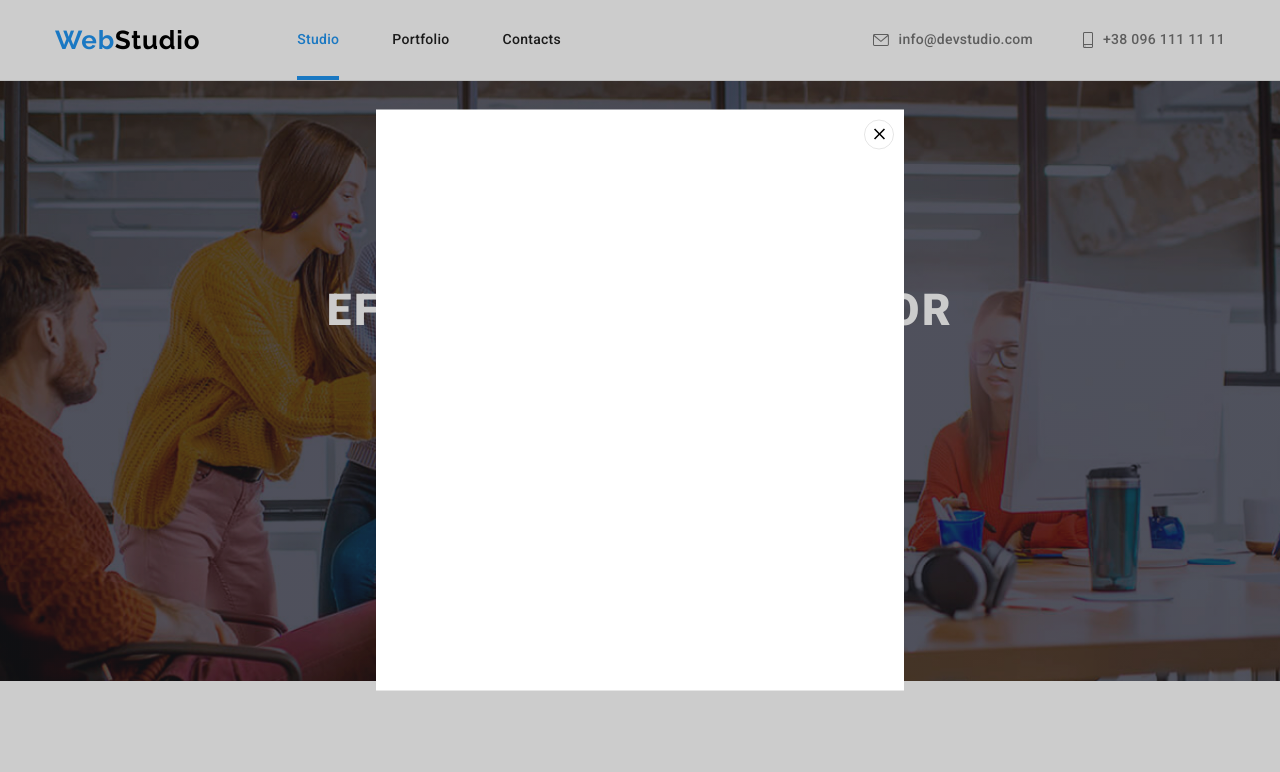
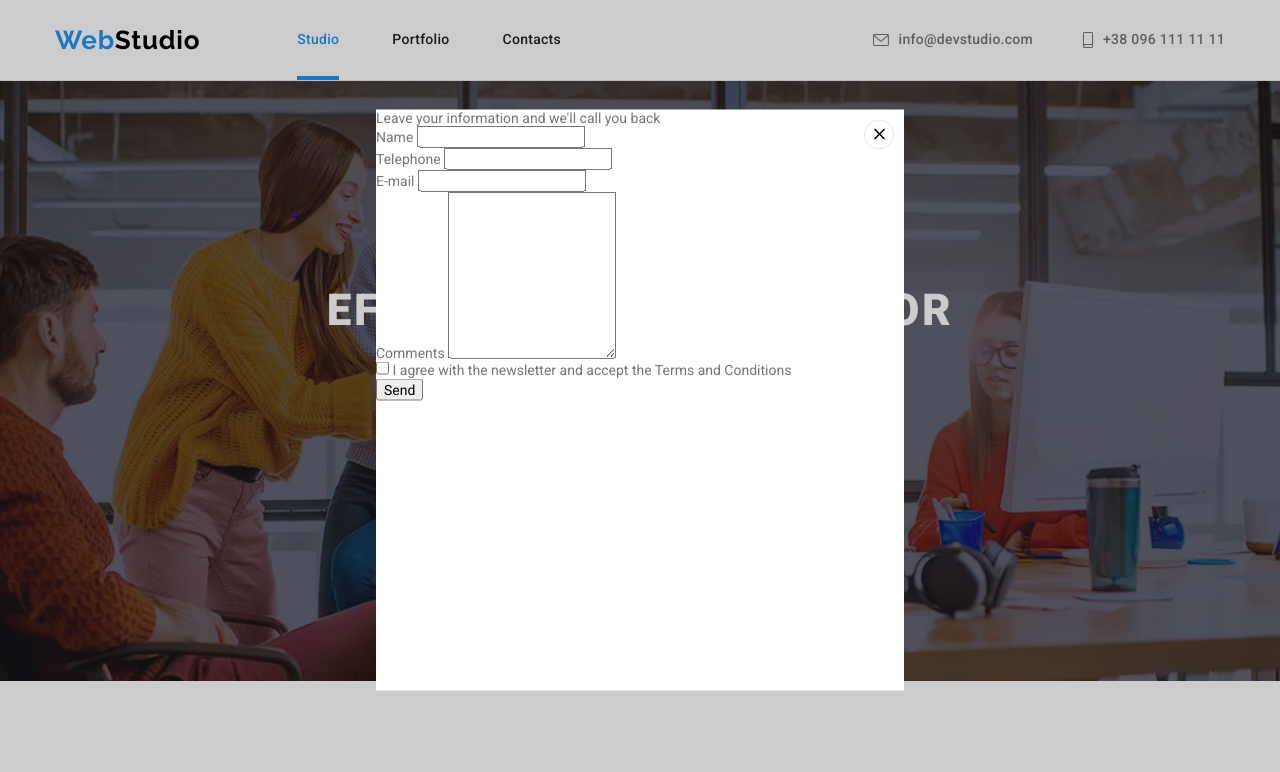
Before and after one commit to mendi666/goit-markup-hw-06, a plain HTML site: page index.html in a window 1280 px wide. Both pictures are taken after a click on the button "Request our service". Shown: the top 772 px of the page. Drawn offline with nearby package versions, Linux system fonts and the light colour scheme.

Commit message:
Update index.html

```diff
--- a/index.html
+++ b/index.html
@@ -428,10 +428,39 @@
             </li>
           </ul>
         </div>
+        <div class="footer-form">
+          <p>Subscribe to the newsletter</p>
+          <form>
+            <input type="mail" name="e-mail" id="e-mail" placeholder="E-mail" />
+            <button type="submit">Subscribe</button>
+          </form>
+        </div>
       </div>
     </footer>
     <div class="backdrop is-hidden" data-modal>
       <div class="modal">
+        <p>Leave your information and we'll call you back</p>
+        <form>
+          <label for="name">Name</label>
+          <input type="text" name="name" id="name" />
+          <br />
+          <label for="tel">Telephone</label>
+          <input type="tel" name="tel" id="tel" />
+          <br />
+          <label for="mail">E-mail</label>
+          <input type="email" name="mail" id="mail" />
+          <br />
+          <label for="comment">Comments</label>
+          <textarea name="comment" id="comment" rows="10"></textarea>
+          <br />
+          <input type="checkbox" name="" value="agree" id="agree" />
+          <label for="agree"
+            >I agree with the newsletter and accept the Terms and
+            Conditions</label
+          >
+          <br />
+          <button type="submit">Send</button>
+        </form>
         <button type="button" class="modal-btn" data-modal-close>
           <svg class="modal-close-icon">
             <use
```
